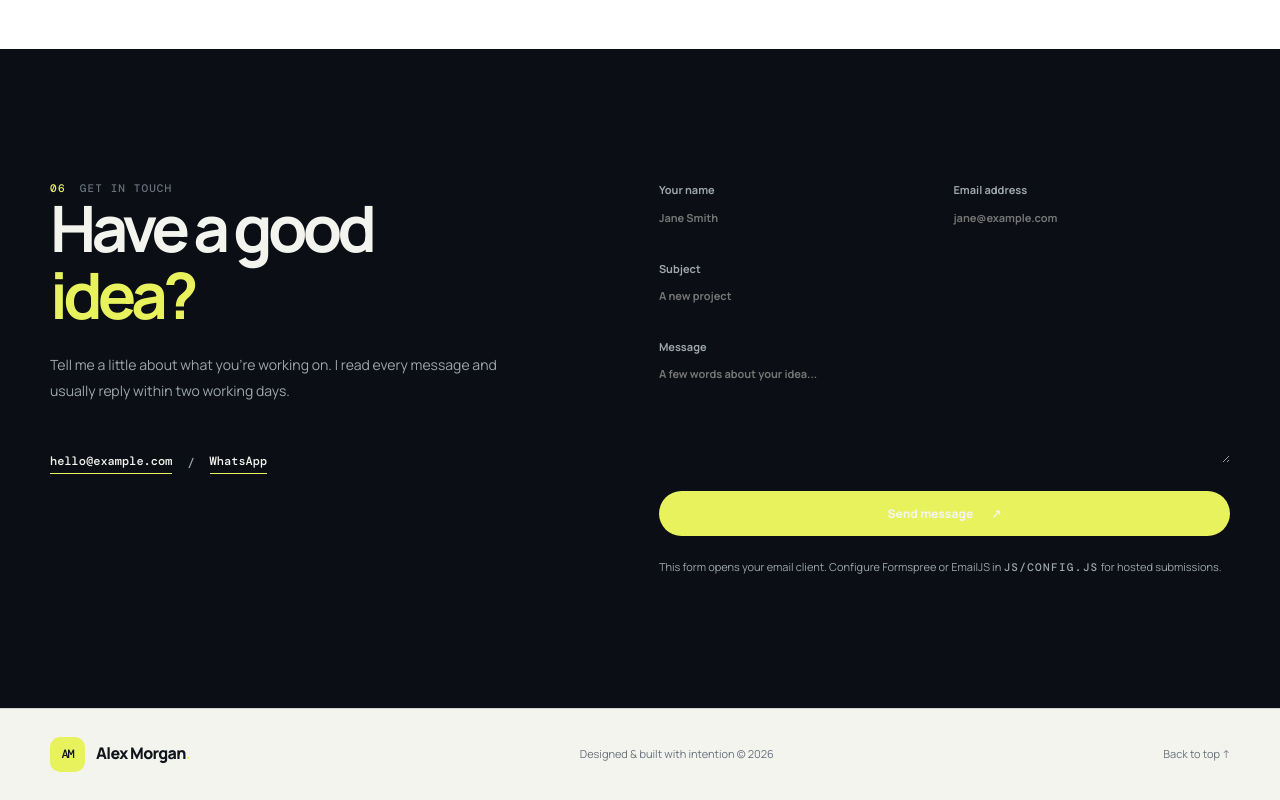
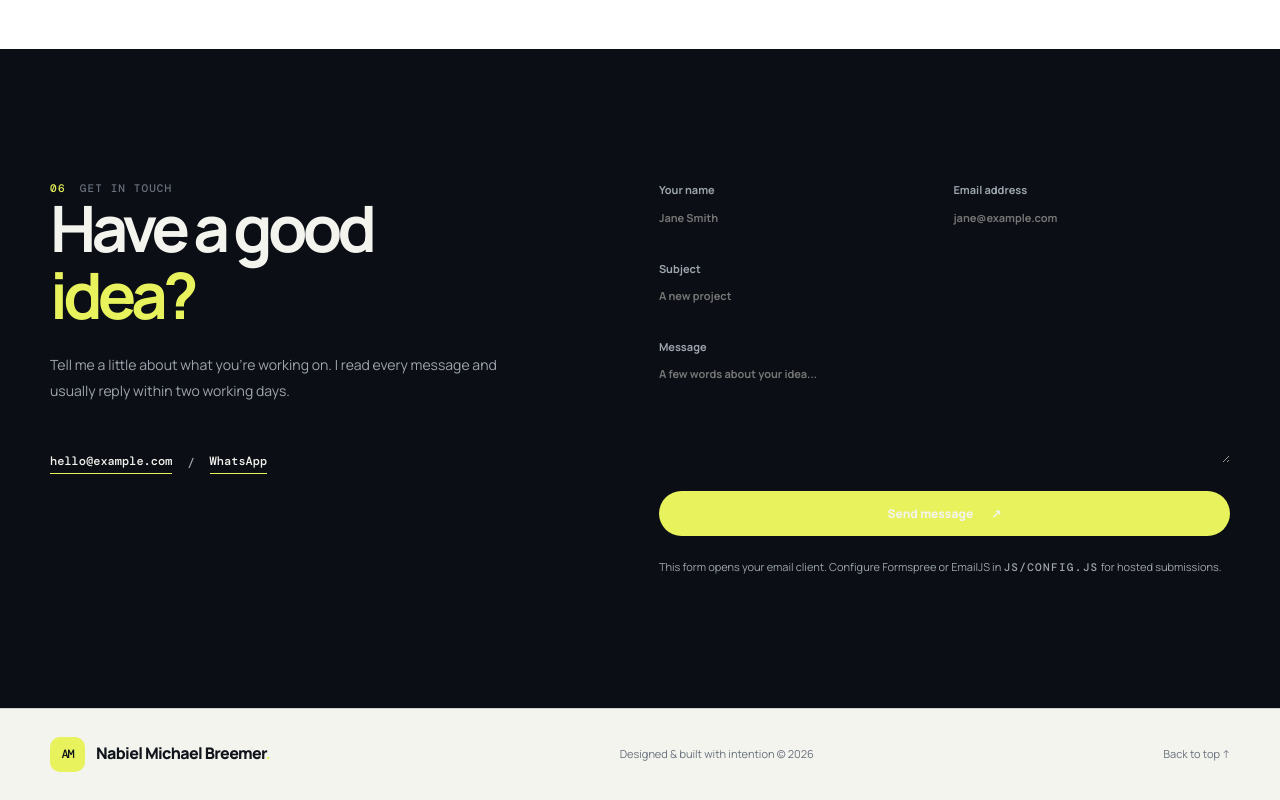
Before and after one commit to nabielbreemer-art/naelportfolio, a plain HTML site: page index.html in a window 1280 px wide. Shown: the part 3482-4282 px from the top of the page. Drawn offline with nearby package versions, Linux system fonts and the light colour scheme; no server answers.

Commit message:
Update index.html

```diff
--- a/index.html
+++ b/index.html
@@ -109,7 +109,7 @@
       </div>
     </section>
   </main>
-  <footer class="site-footer"><div class="container footer-wrap"><a class="brand" href="#top"><span class="brand-mark">AM</span><span>Alex Morgan<span class="brand-dot">.</span></span></a><span class="footer-copy">Designed &amp; built with intention © <span id="current-year"></span></span><a href="#top" class="back-top">Back to top ↑</a></div></footer>
+  <footer class="site-footer"><div class="container footer-wrap"><a class="brand" href="#top"><span class="brand-mark">AM</span><span>Nabiel Michael Breemer<span class="brand-dot">.</span></span></a><span class="footer-copy">Designed &amp; built with intention © <span id="current-year"></span></span><a href="#top" class="back-top">Back to top ↑</a></div></footer>
   <div class="toast-region" id="toast-region" aria-live="polite"></div>
   <script src="https://cdn.jsdelivr.net/npm/@supabase/supabase-js@2"></script>
   <script src="js/config.js" defer></script><script src="js/supabase.js" defer></script><script src="js/utils.js" defer></script><script src="js/projects.js" defer></script><script src="js/app.js" defer></script>
```
